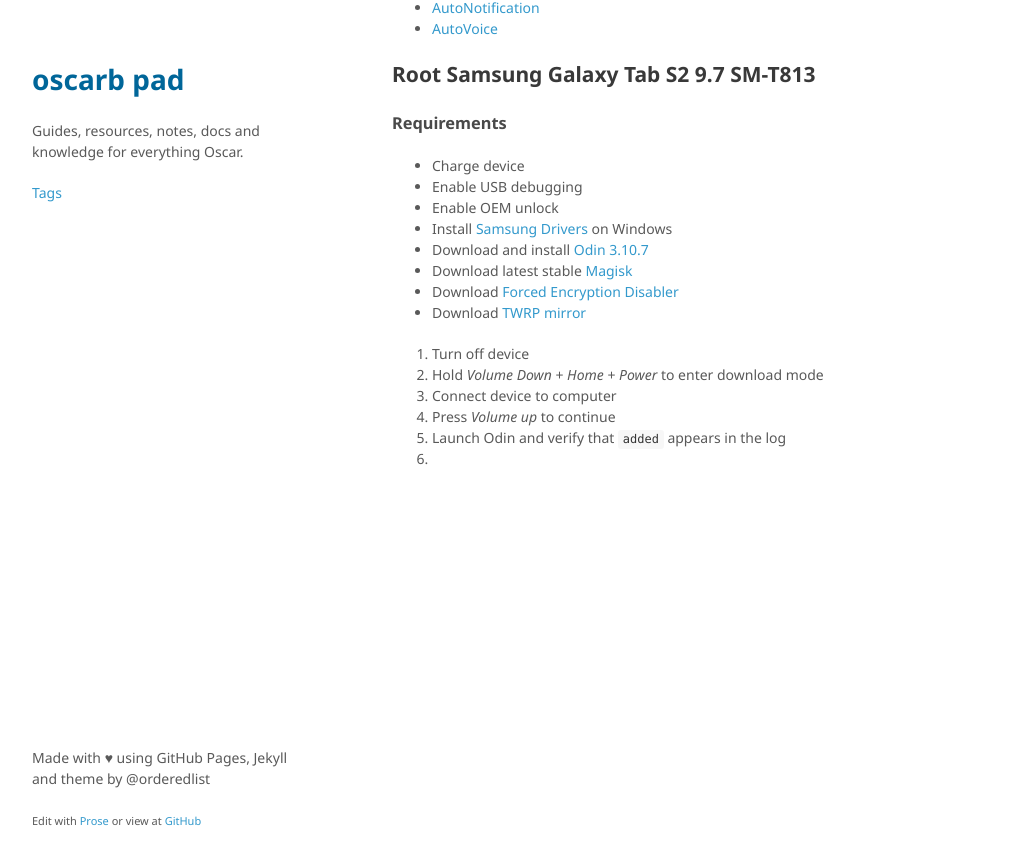
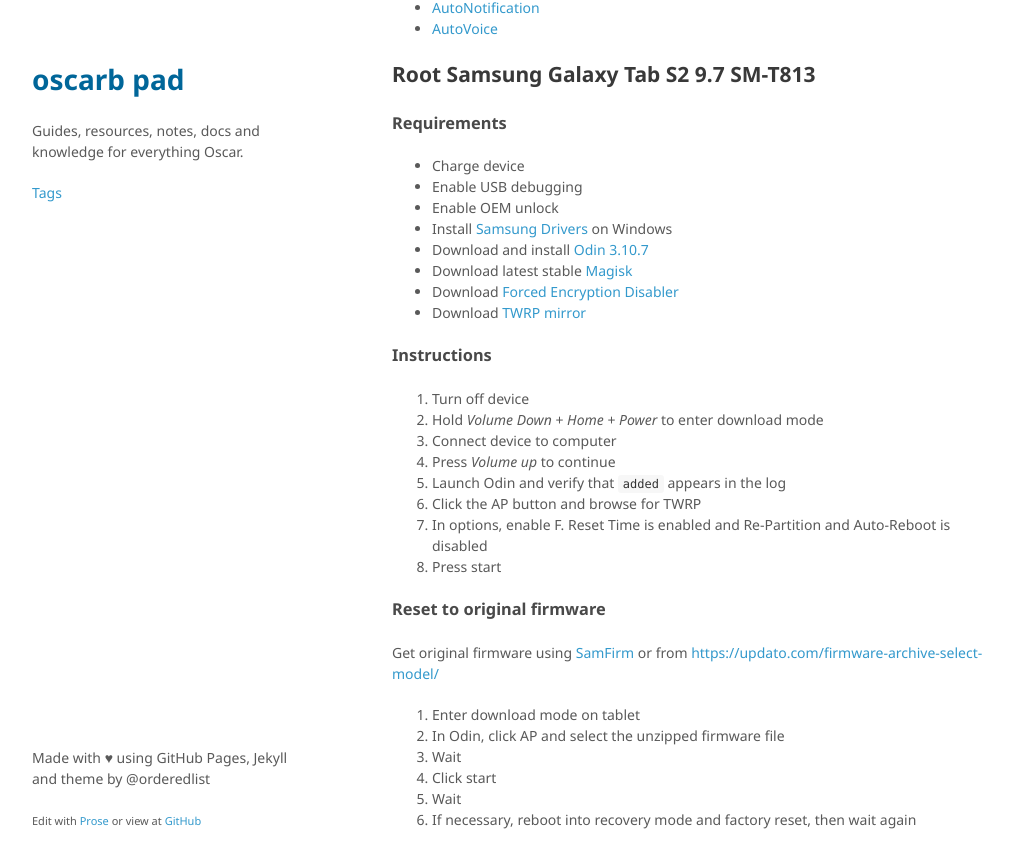
Before and after one commit to oscarb/pad, a Jekyll site: the page built from _docs/android-device-guide.md, in a window 1280 px wide and 900 px high, scrolled down 3069 px. Shown: the top 868 px of the window, without its empty margins (128-1141 px from the left). Built offline with Jekyll 4.4.1, drawn with Linux system fonts in a browser that asks for light colours; some web fonts are replaced.

Commit message:
Update android-device-guide.md

```diff
--- a/_docs/android-device-guide.md
+++ b/_docs/android-device-guide.md
@@ -169,9 +169,24 @@ WhatsApp |
 * Download [TWRP](https://www.dropbox.com/s/x319tpsyh6s7mh1/samsung_sm-t813_gts210vewifixx_nougat_twrp.tar?dl=1) [mirror](https://eu.dl.twrp.me/gts210vewifi/)
 
 
+### Instructions
+
 1. Turn off device
 2. Hold *Volume Down* + *Home* + *Power* to enter download mode
 3. Connect device to computer
 4. Press *Volume up* to continue
 5. Launch Odin and verify that `added` appears in the log
-6.
+6. Click the AP button and browse for TWRP
+7. In options, enable F. Reset Time is enabled and Re-Partition and Auto-Reboot is disabled
+8. Press start
+
+### Reset to original firmware
+
+Get original firmware using [SamFirm](https://forum.xda-developers.com/galaxy-tab-s/general/tool-samfirm-samsung-firmware-t2988647) or from https://updato.com/firmware-archive-select-model/
+
+1. Enter download mode on tablet
+2. In Odin, click AP and select the unzipped firmware file
+3. Wait
+4. Click start
+5. Wait
+6. If necessary, reboot into recovery mode and factory reset, then wait again
```
